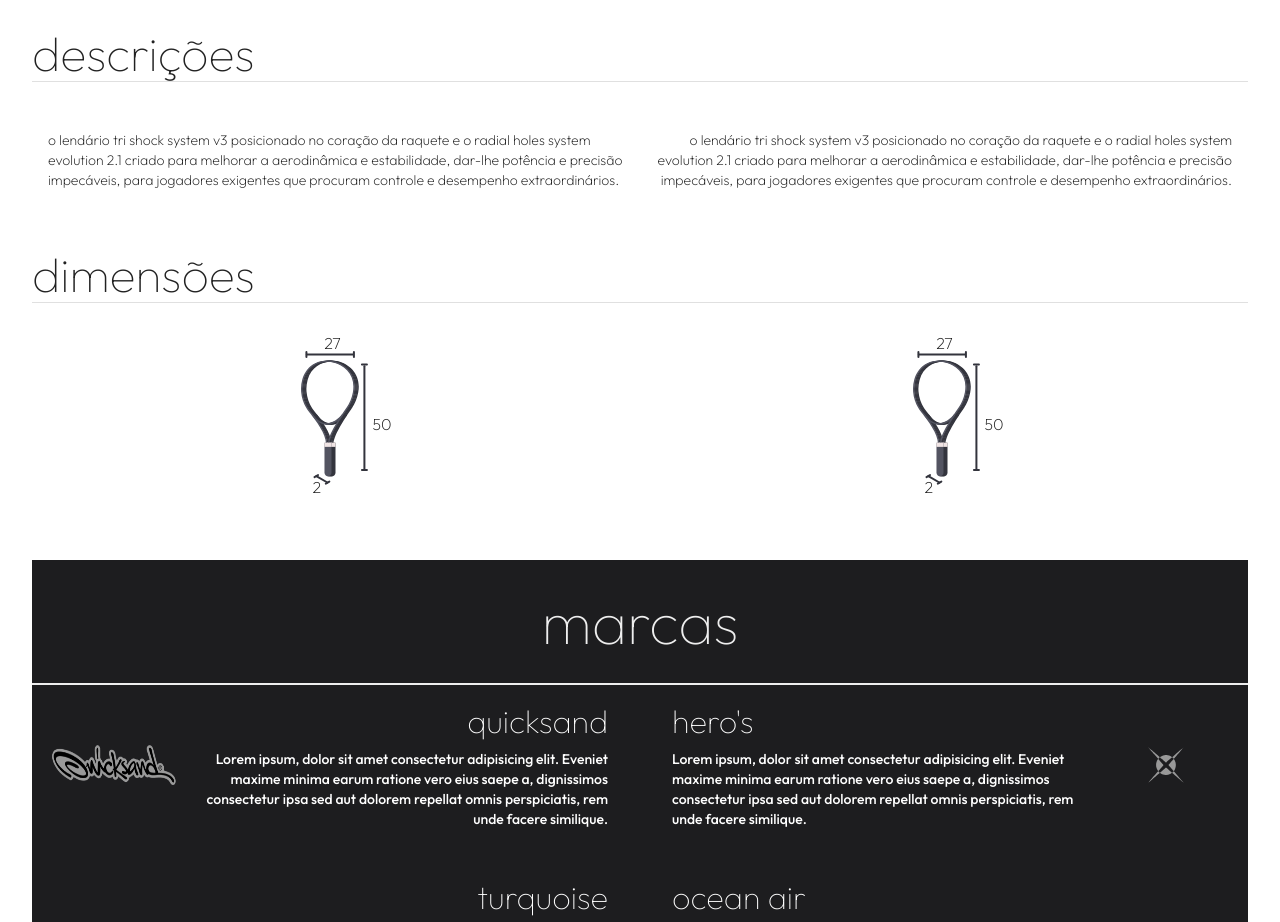
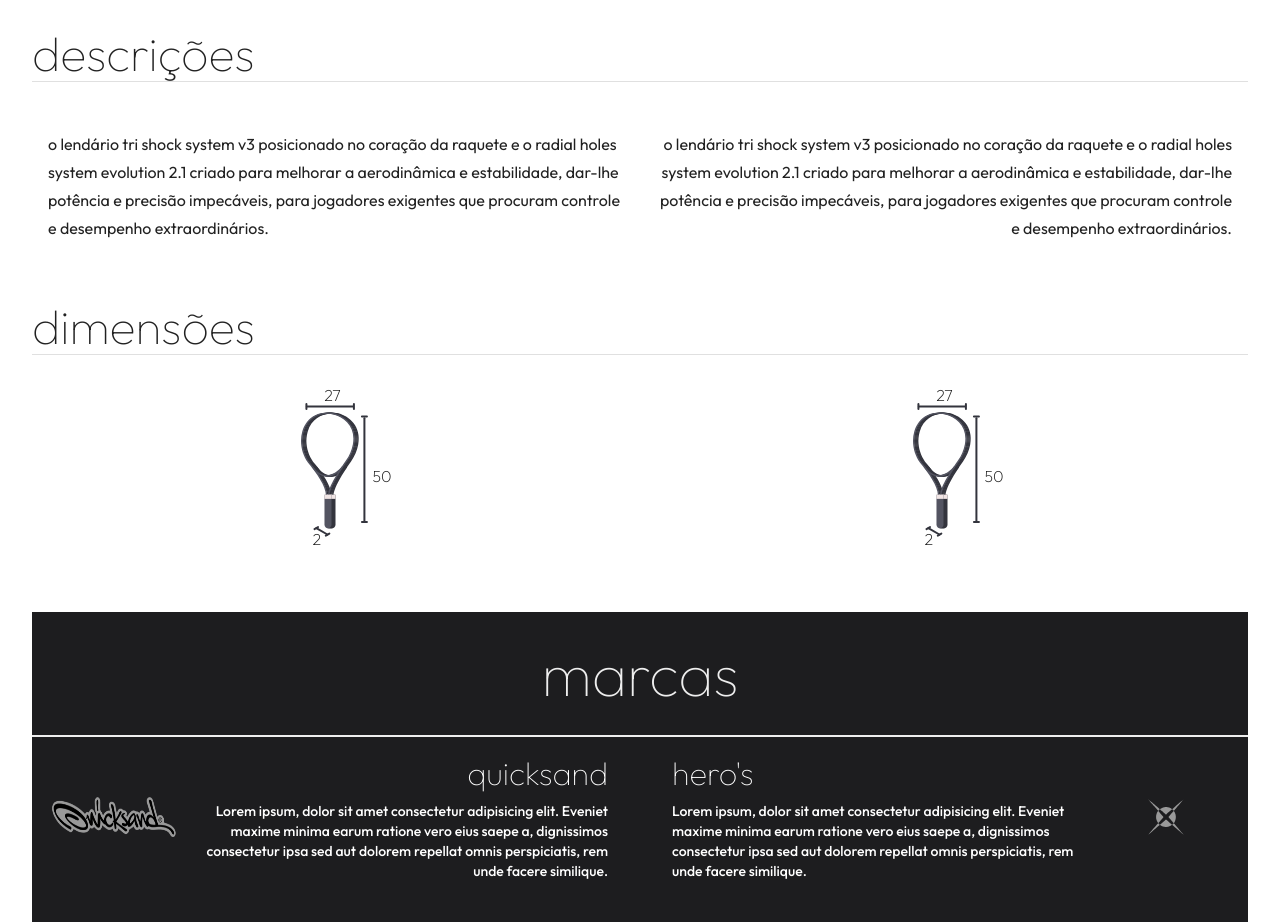
Before and after one commit to henriquedelimap/beachTennis, a React (Vite) app: page / in a window 1280 px wide. Shown: the part 1880-2802 px from the top of the page. Built offline with nearby package versions, Linux system fonts and the light colour scheme.

Commit message:
first commit

```diff
--- a/src/components/Comparativo/index.tsx
+++ b/src/components/Comparativo/index.tsx
@@ -46,7 +46,7 @@ const ItemContentCreator = ({
         <Card sx={{ width: '100%' }} elevation={0}>
             <CardContent>
                 <Stack direction='column' alignItems='center' justifyContent='center'>
-                    <Typography align={align} variant={contentLength < 100 ? 'body1' : 'body2'} fontWeight='200'>
+                    <Typography align={align} variant={contentLength < 100 ? 'body1' : 'subtitle1'} fontWeight={contentLength < 100 ? '200' : '400'}>
                         {content?.toLowerCase()}
                         {children}
                     </Typography>
```
